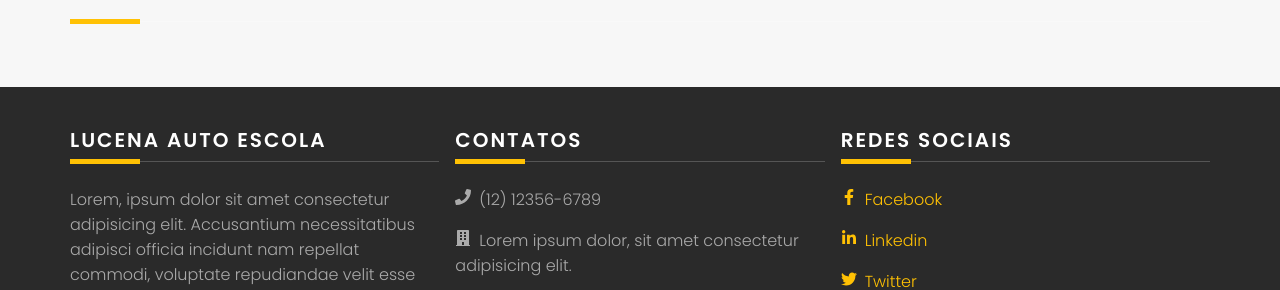
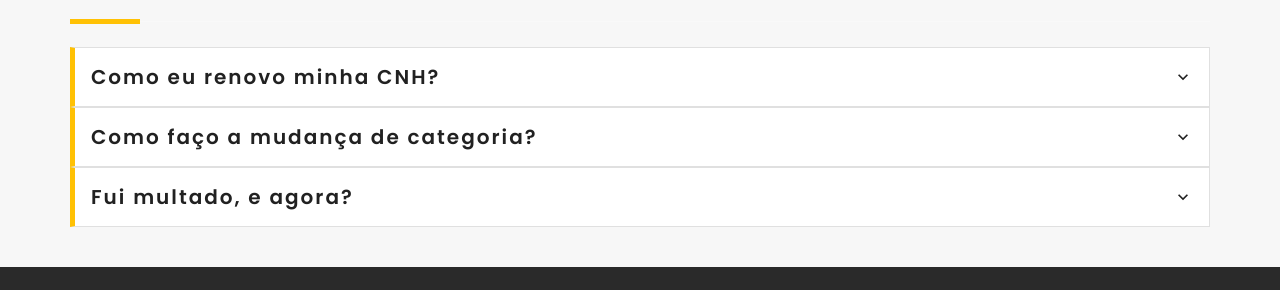
Before and after one commit to GugaNL/auto-escola, a React (Create React App) app: page / in a window 1280 px wide. Shown: the part 2218-2508 px from the top of the page. Built offline with nearby package versions, Linux system fonts and the light colour scheme.

Commit message:
Criado accordion e accordionGroup

```diff
--- a/src/components/atoms/Accordion.js
+++ b/src/components/atoms/Accordion.js
@@ -45,11 +45,20 @@ const Body = styled.div`
   padding: 0 16px 16px 16px;
 `
 
-const Accordion = ({ title, children }) => {
-  const [open, setOpen] = useState(false)
+const Accordion = ({ title, children, open: propOpen, onChange }) => {
+  //open foi renomeado para propOpen
+  const [isOpen, setOpen] = useState(false)
+
+  const isControlled = propOpen !== undefined
+
+  const open = isControlled ? propOpen : isOpen
 
   const handleOpen = () => {
-    setOpen(!open)
+    if (isControlled) {
+      onChange(!open)
+    } else {
+      setOpen(!open)
+    }
   }
 
   return (
@@ -64,13 +73,17 @@ const Accordion = ({ title, children }) => {
 }
 
 Accordion.defaultProps = {
+  open: undefined,
   title: undefined,
   children: undefined,
+  onChange: undefined,
 }
 
 Accordion.propTypes = {
+  open: PropTypes.bool,
   title: PropTypes.string,
   children: PropTypes.node,
+  onChange: PropTypes.func,
 }
 
 export default Accordion
--- /dev/null
+++ b/src/components/atoms/AccordionGroup.js
@@ -0,0 +1,29 @@
+import React, { useState } from "react"
+import PropTypes from "prop-types"
+
+const AccordionGroup = ({ children }) => {
+  const [index, setIndex] = useState(-1)
+
+  return React.Children.map(children, (child, childIndex) => {
+    return React.cloneElement(child, {
+      open: childIndex === index,
+      onChange: () => {
+        if (childIndex === index) {
+          setIndex(-1)
+        } else {
+          setIndex(childIndex)
+        }
+      },
+    })
+  })
+}
+
+AccordionGroup.defaultProps = {
+  children: undefined,
+}
+
+AccordionGroup.propTypes = {
+  children: PropTypes.node,
+}
+
+export default AccordionGroup
--- a/src/components/pages/Home.js
+++ b/src/components/pages/Home.js
@@ -11,6 +11,8 @@ import Feature from "../atoms/Feature"
 import Section from "../molecules/Section"
 import Footer from "../organisms/Footer"
 import ProductGrid from "../organisms/ProductGrid"
+import Accordion from "../atoms/Accordion"
+import AccordionGroup from "../atoms/AccordionGroup"
 
 //Images
 import Driver from "../../assets/driver.jpg"
@@ -132,6 +134,19 @@ const Home = () => (
       <Heading>
         <h2>Dúvidas recorrentes</h2>
       </Heading>
+      <AccordionGroup>
+        <Accordion title="Como eu renovo minha CNH?">
+          Lorem ipsum dolor sit amet consectetur adipisicing elit
+        </Accordion>
+
+        <Accordion title="Como faço a mudança de categoria?">
+          Lorem ipsum dolor sit amet consectetur adipisicing elit
+        </Accordion>
+
+        <Accordion title="Fui multado, e agora?">
+          Lorem ipsum dolor sit amet consectetur adipisicing elit
+        </Accordion>
+      </AccordionGroup>
     </Section>
 
     <Footer />
```
Also changed, not shown: 1 other file (tests, documents, lock files or other folders).
